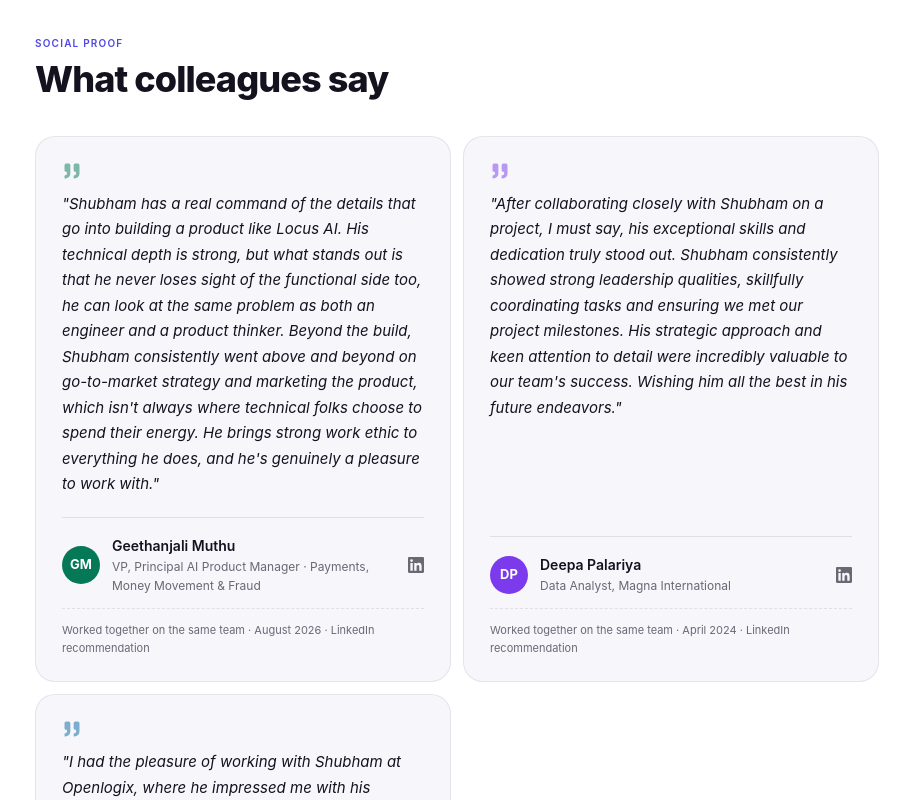
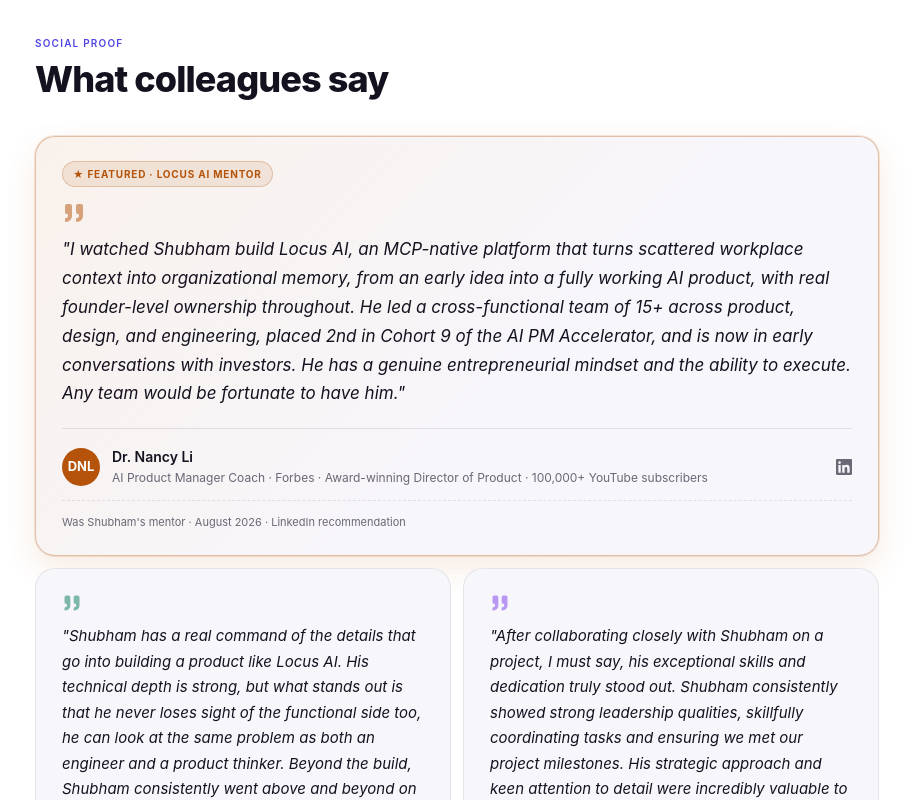
Before and after one commit to shubhamshrivastava11/shubham-portfolio, a React (Vite) app: page / in a window 1280 px wide. Shown: the part 5480-6280 px from the top of the page, without its empty margins (183-1096 px from the left). Built offline with nearby package versions, Linux system fonts and the light colour scheme.

Commit message:
Add Dr. Nancy Li's testimonial, featured at top of Testimonials
Co-Authored-By: Claude Opus 4.8 <noreply@anthropic.com>

```diff
--- a/src/App.jsx
+++ b/src/App.jsx
@@ -482,6 +482,15 @@ const CERTIFICATIONS = [
 ];
 
 const TESTIMONIALS = [
+  {
+    quote: "I watched Shubham build Locus AI, an MCP-native platform that turns scattered workplace context into organizational memory, from an early idea into a fully working AI product, with real founder-level ownership throughout. He led a cross-functional team of 15+ across product, design, and engineering, placed 2nd in Cohort 9 of the AI PM Accelerator, and is now in early conversations with investors. He has a genuine entrepreneurial mindset and the ability to execute. Any team would be fortunate to have him.",
+    name: 'Dr. Nancy Li',
+    title: 'AI Product Manager Coach · Forbes · Award-winning Director of Product · 100,000+ YouTube subscribers',
+    relationship: "Was Shubham's mentor",
+    date: 'August 2026',
+    accent: C.gold,
+    featured: true,
+  },
   {
     quote: "Shubham has a real command of the details that go into building a product like Locus AI. His technical depth is strong, but what stands out is that he never loses sight of the functional side too, he can look at the same problem as both an engineer and a product thinker. Beyond the build, Shubham consistently went above and beyond on go-to-market strategy and marketing the product, which isn't always where technical folks choose to spend their energy. He brings strong work ethic to everything he does, and he's genuinely a pleasure to work with.",
     name: 'Geethanjali Muthu',
@@ -1187,9 +1196,33 @@ export default function App() {
 
           <div className="grid md:grid-cols-2 gap-3">
             {TESTIMONIALS.map((t, i) => (
-              <motion.div key={i} {...up(i * 0.08)} className="glass-card" style={{ padding: '24px 26px', display: 'flex', flexDirection: 'column' }}>
-                <Quote size={20} style={{ color: t.accent, opacity: 0.5, marginBottom: '10px', flexShrink: 0 }} fill={t.accent} strokeWidth={0}/>
-                <p style={{ fontSize: '0.9375rem', color: C.text, lineHeight: 1.7, fontStyle: 'italic', marginBottom: '20px', flex: 1 }}>
+              <motion.div
+                key={i}
+                {...up(i * 0.08)}
+                className={`glass-card ${t.featured ? 'md:col-span-2' : ''}`}
+                style={{
+                  padding: '24px 26px',
+                  display: 'flex',
+                  flexDirection: 'column',
+                  ...(t.featured && {
+                    background: `linear-gradient(135deg, ${t.accent}14 0%, ${C.surface} 60%)`,
+                    border: `1px solid ${t.accent}55`,
+                    boxShadow: `0 0 0 1px ${t.accent}22, 0 12px 32px ${t.accent}1F`,
+                  }),
+                }}
+              >
+                {t.featured && (
+                  <span style={{
+                    alignSelf: 'flex-start',
+                    fontSize: '0.625rem', fontWeight: 700, letterSpacing: '0.08em', textTransform: 'uppercase',
+                    color: t.accent, background: `${t.accent}1A`, border: `1px solid ${t.accent}40`,
+                    borderRadius: '999px', padding: '4px 10px', marginBottom: '14px',
+                  }}>
+                    ★ Featured · Locus AI Mentor
+                  </span>
+                )}
+                <Quote size={t.featured ? 24 : 20} style={{ color: t.accent, opacity: 0.5, marginBottom: '10px', flexShrink: 0 }} fill={t.accent} strokeWidth={0}/>
+                <p style={{ fontSize: t.featured ? '1.0625rem' : '0.9375rem', color: C.text, lineHeight: 1.7, fontStyle: 'italic', marginBottom: '20px', flex: 1 }}>
                   "{t.quote}"
                 </p>
                 <div className="divider" style={{ marginBottom: '16px' }}/>
```
